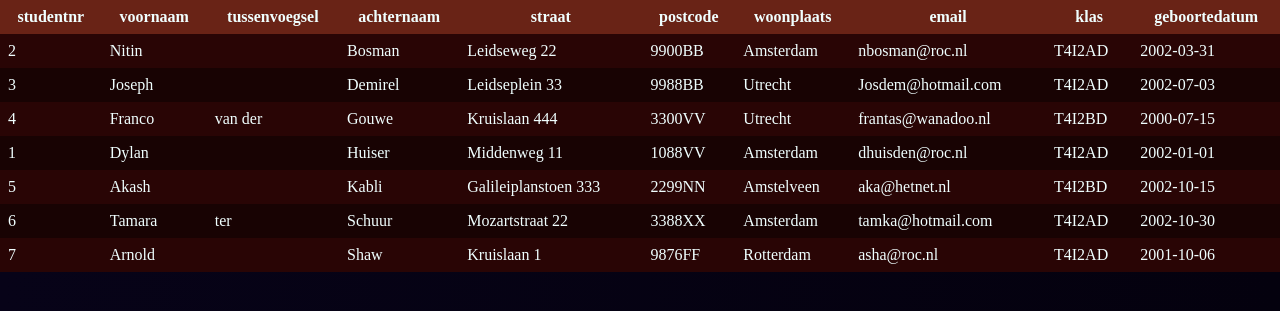
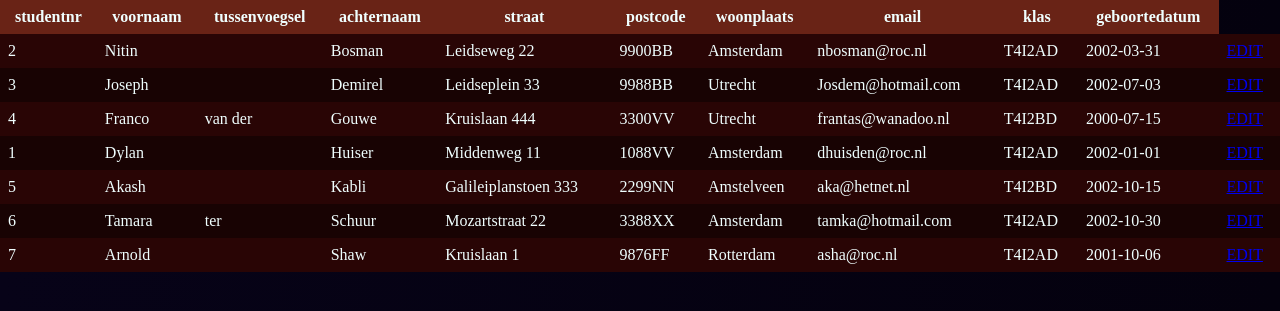
Before and after one commit to HoornbeeckGouda/student-pdo-thegatesdev, a PHP site: page /studenten.php in a window 1280 px wide. Shown: the top 311 px of the page. Run offline with PHP 8.4, Linux system fonts and the light colour scheme; the visitor is signed in with stand-in values (Sample User, id 1); data comes from the database, SQL or seed files in the repository.

Commit message:
Add edit student button

```diff
--- a/student/studenten.php
+++ b/student/studenten.php
@@ -36,6 +36,7 @@ foreach ($studentConn->getFullStudentArray() as $row) {
                             <td>" . $row['email'] . "</td>
                             <td>" . $row['klas'] . "</td>
                             <td>" . $row['geboortedatum'] . "</td>
+                            <td><a href='editstudent.php?id={$row['id']}'>EDIT</a></td>
                         </tr>";
 }
 echo "$building_table</table>";
```
